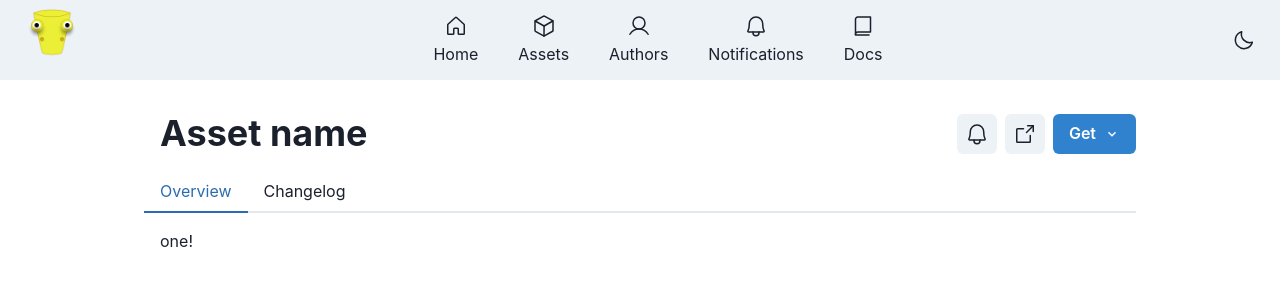
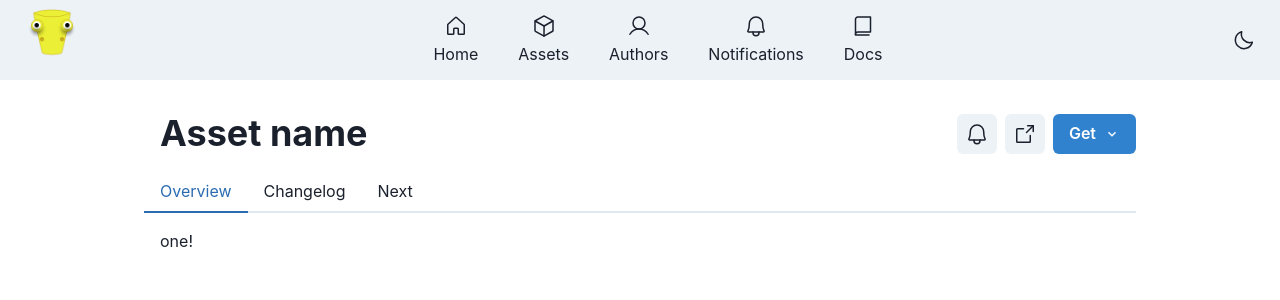
Before and after one commit to LinwoodCloud/Bucket_old, a Next.js app: page /assets/1/1 in a window 1280 px wide. Shown: the top 300 px of the page. Built offline with nearby package versions, Linux system fonts and the light colour scheme.

Commit message:
update dependencies

```diff
--- a/pages/assets/[collection]/[item].tsx
+++ b/pages/assets/[collection]/[item].tsx
@@ -5,6 +5,7 @@ import { Button, ButtonGroup, IconButton, Menu, MenuButton, MenuDivider, MenuIte
 import { ArrowSquareOut, Bell } from 'phosphor-react'
 import React, { ReactElement } from 'react'
 import Card from '../../../components/card'
+import NextLink from 'next/link'
 import BucketNavigation from '../../../components/nav'
 
 
@@ -35,6 +36,9 @@ export default function AssetsPage(): ReactElement {
                     <TabList>
                         <Tab>Overview</Tab>
                         <Tab>Changelog</Tab>
+                        <NextLink href="/" passHref>
+                            <Tab>Next</Tab>
+                        </NextLink>
                     </TabList>
 
                     <TabPanels>
```
Also changed, not shown: package.json (+6 -6 lines), 1 other file (tests, documents, lock files or other folders).
